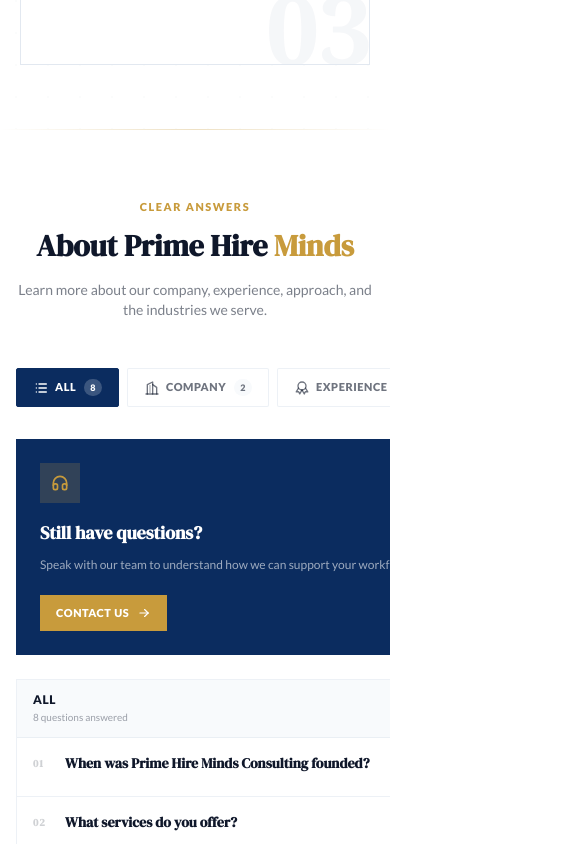
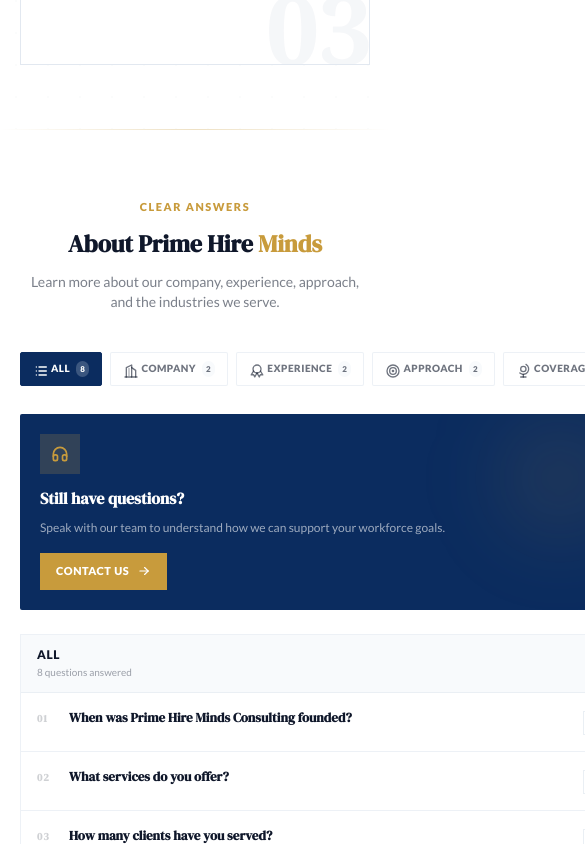
Before and after one commit to code-x-prime/prime-hire, a Next.js app: page /about in a window 390 px wide. Shown: the part 6700-7544 px from the top of the page, 585 px wide, since content can reach past the window. Built offline with nearby package versions, Linux system fonts and the light colour scheme.

Commit message:
feat: add responsive FAQSection component with category filtering and accordion layout

```diff
--- a/src/components/FAQSection.tsx
+++ b/src/components/FAQSection.tsx
@@ -57,18 +57,18 @@
   ];
 
   return (
-    <section className={cn("py-16 md:py-24 bg-white relative overflow-hidden", className)}>
+    <section className={cn("py-16 md:py-24 bg-white relative", className)}>
       {/* Decorative top line */}
       <div className="absolute top-0 left-0 right-0 h-px pointer-events-none"
         style={{ background: "linear-gradient(to right, transparent, rgba(200,155,60,0.3), transparent)" }} />
 
-      <div className="max-w-7xl mx-auto px-4 md:px-8 xl:px-16 relative z-10">
+      <div className="max-w-7xl mx-auto px-5 md:px-8 xl:px-16 relative z-10">
         {/* Header */}
-        <div className="text-center max-w-2xl mx-auto mb-12 md:mb-16">
+        <div className="text-center max-w-2xl mx-auto mb-10 md:mb-16">
           <span className="inline-block text-[11px] font-black uppercase tracking-[0.14em] text-brand-secondary mb-3">
             Clear Answers
           </span>
-          <h2 className="font-serif text-3xl md:text-4xl lg:text-[2.5rem] font-bold text-brand-dark mb-4">
+          <h2 className="font-serif text-2xl md:text-3xl lg:text-4xl font-bold text-brand-dark mb-3 md:mb-4">
             {title}
           </h2>
           <p className="text-brand-dark/55 text-sm md:text-base">
@@ -76,27 +76,27 @@
           </p>
         </div>
 
-        <div className="grid lg:grid-cols-[320px_1fr] gap-6 lg:gap-12">
+        <div className="grid lg:grid-cols-[300px_1fr] gap-6 lg:gap-10">
           {/* Sidebar */}
-          <div className="space-y-6">
+          <div className="space-y-5">
             {/* Mobile category scroll */}
             <div className="lg:hidden">
-              <div className="flex overflow-x-auto hide-scrollbar gap-2 pb-2 -mx-4 px-4">
+              <div className="flex overflow-x-auto hide-scrollbar gap-2 pb-2">
                 {categoryCounts.map((cat) => (
                   <button
                     key={cat.id}
                     onClick={() => setActiveCategory(cat.id)}
                     className={cn(
-                      "flex-shrink-0 flex items-center gap-2 px-4 py-2.5 text-[11px] font-black uppercase tracking-wider border transition-all duration-200 rounded-sm",
+                      "flex-shrink-0 flex items-center gap-1.5 px-3 py-2 text-[10px] font-black uppercase tracking-wider border transition-all duration-200 rounded-sm",
                       activeCategory === cat.id
                         ? "bg-brand-primary text-white border-brand-primary"
                         : "bg-white text-brand-dark/60 border-brand-accent/60 hover:border-brand-secondary"
                     )}
                   >
-                    {cat.icon && <span className="w-3.5 h-3.5">{cat.icon}</span>}
+                    {cat.icon && <span className="w-3 h-3">{cat.icon}</span>}
                     <span>{cat.label}</span>
                     <span className={cn(
-                      "text-[9px] px-1.5 py-0.5 rounded-full",
+                      "text-[8px] px-1 py-0.5 rounded-full",
                       activeCategory === cat.id ? "bg-white/20" : "bg-brand-light"
                     )}>
                       {cat.count}
@@ -153,14 +153,14 @@
 
             {/* Contact CTA card */}
             {contactCta && (
-              <div className="bg-brand-primary p-6 text-white relative overflow-hidden">
+              <div className="bg-brand-primary p-5 md:p-6 text-white relative overflow-hidden rounded-sm">
                 <div className="absolute top-0 right-0 w-32 h-32 bg-brand-secondary/10 rounded-full blur-2xl pointer-events-none" />
                 <div className="relative z-10">
-                  <div className="w-10 h-10 bg-brand-secondary/20 flex items-center justify-center mb-4">
+                  <div className="w-10 h-10 bg-brand-secondary/20 flex items-center justify-center mb-3">
                     <IconHeadphones className="w-5 h-5 text-brand-secondary" />
                   </div>
-                  <h4 className="font-serif text-lg font-bold mb-2">{contactCta.title}</h4>
-                  <p className="text-white/60 text-xs leading-relaxed mb-5">{contactCta.description}</p>
+                  <h4 className="font-serif text-base md:text-lg font-bold mb-2">{contactCta.title}</h4>
+                  <p className="text-white/60 text-xs leading-relaxed mb-4">{contactCta.description}</p>
                   <a
                     href={contactCta.href}
                     className="inline-flex items-center gap-2 bg-brand-secondary hover:bg-brand-secondary/90 text-white px-4 py-2.5 text-[11px] font-black uppercase tracking-wider transition-all duration-200 group"
@@ -251,7 +251,7 @@
         </span>
 
         <span className={cn(
-          "flex-1 font-serif text-sm md:text-base lg:text-lg font-bold leading-snug transition-colors duration-200",
+          "flex-1 font-serif text-[13px] md:text-base lg:text-lg font-bold leading-snug transition-colors duration-200 break-words",
           isOpen ? "text-brand-primary" : "text-brand-dark group-hover:text-brand-primary"
         )}>
           {question}
```
